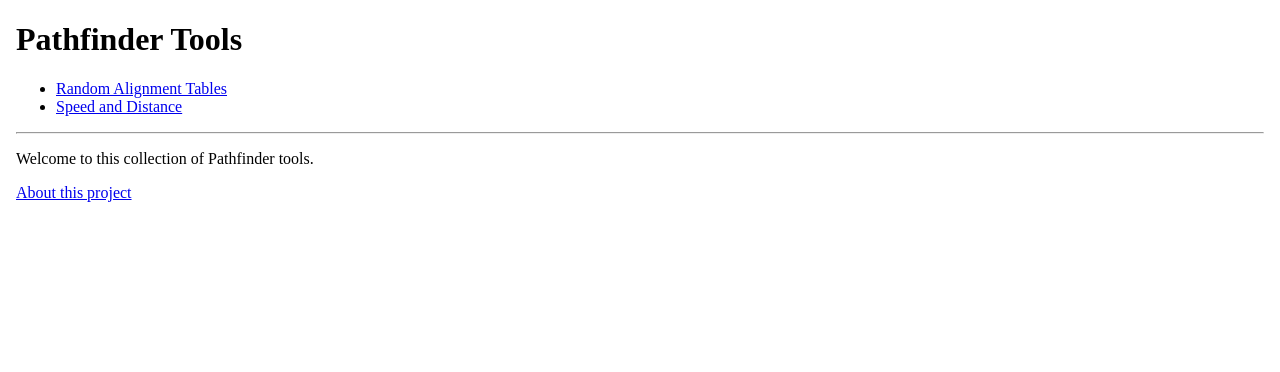
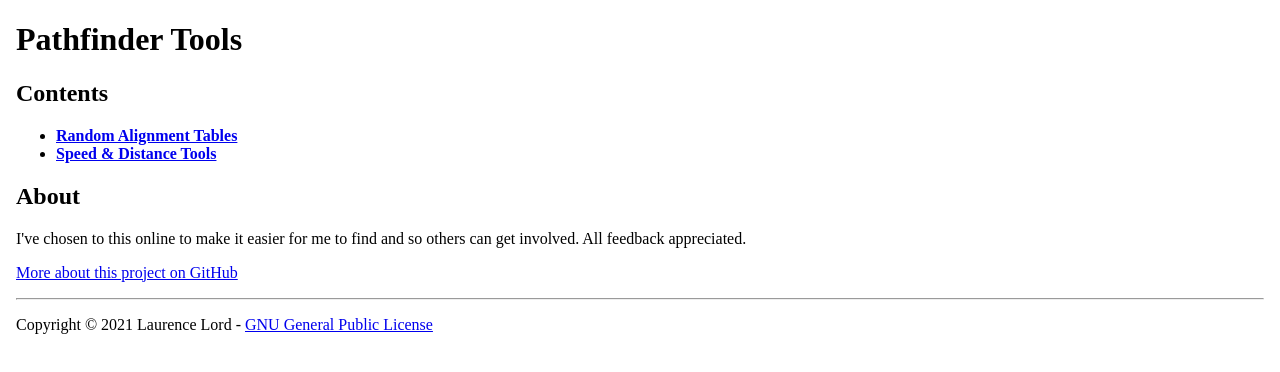
Before and after one commit to LL782/pathfinder-tools, a Next.js app: page / in a window 1280 px wide. Shown: the top 372 px of the page. Built offline with nearby package versions, Linux system fonts and the light colour scheme.

Commit message:
Update homepage text

```diff
--- a/Layout/Home.tsx
+++ b/Layout/Home.tsx
@@ -1,27 +1,39 @@
 import React from "react";
 import Link from "next/link";
 
-import { InviteToEditOnGitHub } from "../WebsiteMeta/InviteToEditOnGithub";
 import { pageLinks } from "../WebsiteMeta/pageLinks";
 
 export const Home = () => (
   <>
     <main>
       <h1>Pathfinder Tools</h1>
+      <h2>Contents</h2>
       <ul>
         {pageLinks.map(({ href, text }) => (
           <li key={href}>
             <Link href={href}>
-              <a>{text}</a>
+              <a>
+                <strong>{text}</strong>
+              </a>
             </Link>
           </li>
         ))}
       </ul>
     </main>
+    <h2>About</h2>
+    <p>
+      I've chosen to this online to make it easier for me to find and so others
+      can get involved. All feedback appreciated.
+    </p>
+    <p>
+      <a href="https://github.com/LL782/pathfinder-tools#readme">
+        More about this project on GitHub
+      </a>
+    </p>
     <hr />
-    <p>Welcome to this collection of Pathfinder tools.</p>
-    <a href="https://github.com/LL782/pathfinder-tools#readme">
-      About this project
-    </a>
+    <p>
+      Copyright &copy; {new Date().getFullYear()} Laurence Lord -{" "}
+      <a href="http://www.gnu.org/licenses/">GNU General Public License</a>
+    </p>
   </>
 );
--- a/WebsiteMeta/pageLinks.ts
+++ b/WebsiteMeta/pageLinks.ts
@@ -5,6 +5,6 @@
   },
   {
     href: "/speed-and-distance",
-    text: "Speed and Distance",
+    text: "Speed & Distance Tools",
   },
 ];
```
